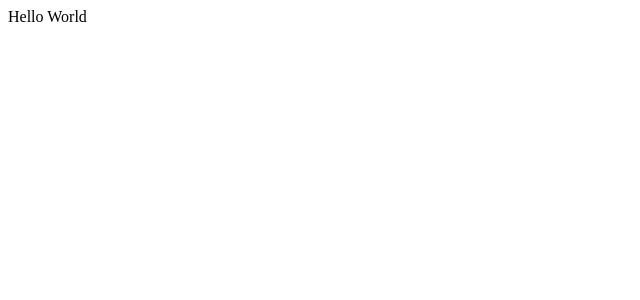
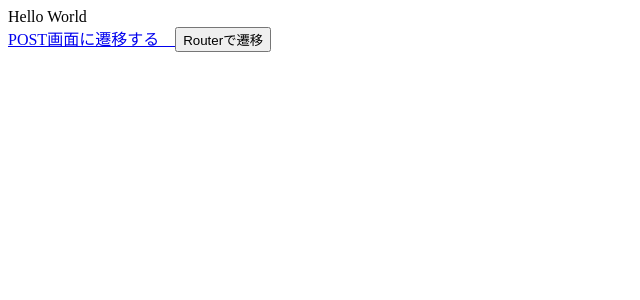
Before and after one commit to uemanX/nextjs-tips, a Next.js app: page / in a window 1280 px wide. Shown: the top 300 px of the page, without its empty margins (0-640 px from the left). Built offline with nearby package versions, Linux system fonts and the light colour scheme.

Commit message:
tutorial routing.

```diff
--- a/src/pages/index.tsx
+++ b/src/pages/index.tsx
@@ -1,5 +1,21 @@
-const HomePage = () => {
-  return <div>Hello World</div>;
+import { NextPage } from 'next';
+import { useRouter } from 'next/router';
+import Link from 'next/link';
+
+const HomePage: NextPage = () => {
+  const router = useRouter();
+
+  const handleOnClick = () => {
+    router.push('/posts?foo=bar');
+  };
+
+  return (
+    <>
+      <div>Hello World</div>
+      <Link href='/posts'>POST画面に遷移する　</Link>
+      <button onClick={handleOnClick}>Routerで遷移</button>
+    </>
+  );
 };
 
 export default HomePage;
--- a/src/pages/posts/[id].tsx
+++ b/src/pages/posts/[id].tsx
@@ -1,4 +1,5 @@
 import { GetStaticPaths, GetStaticProps, NextPage } from 'next';
+import { useRouter } from 'next/router';
 import { IPost } from '../../model';
 
 type PageProps = {
@@ -32,6 +33,10 @@ export const getStaticProps: GetStaticProps = async (ctx) => {
 };
 
 const Post: NextPage<PageProps> = ({ post }: PageProps) => {
+  const router = useRouter();
+  console.log('router.query');
+  console.log(router.query);
+
   return (
     <ul>
       <li>{post.id}</li>
--- a/src/pages/posts/index.tsx
+++ b/src/pages/posts/index.tsx
@@ -1,4 +1,5 @@
 import { GetStaticProps, NextPage } from 'next';
+import { useRouter } from 'next/router';
 import { IPost } from '../../model';
 
 // importする順番をフォーマットしてくれるnodeを探す
@@ -20,6 +21,9 @@ export const getStaticProps: GetStaticProps<Props> = async () => {
 };
 
 const Posts: NextPage<Props> = (props: Props) => {
+  const router = useRouter();
+  console.log(router.query);
+
   return (
     <ul>
       {props.posts.map((post) => (
```
